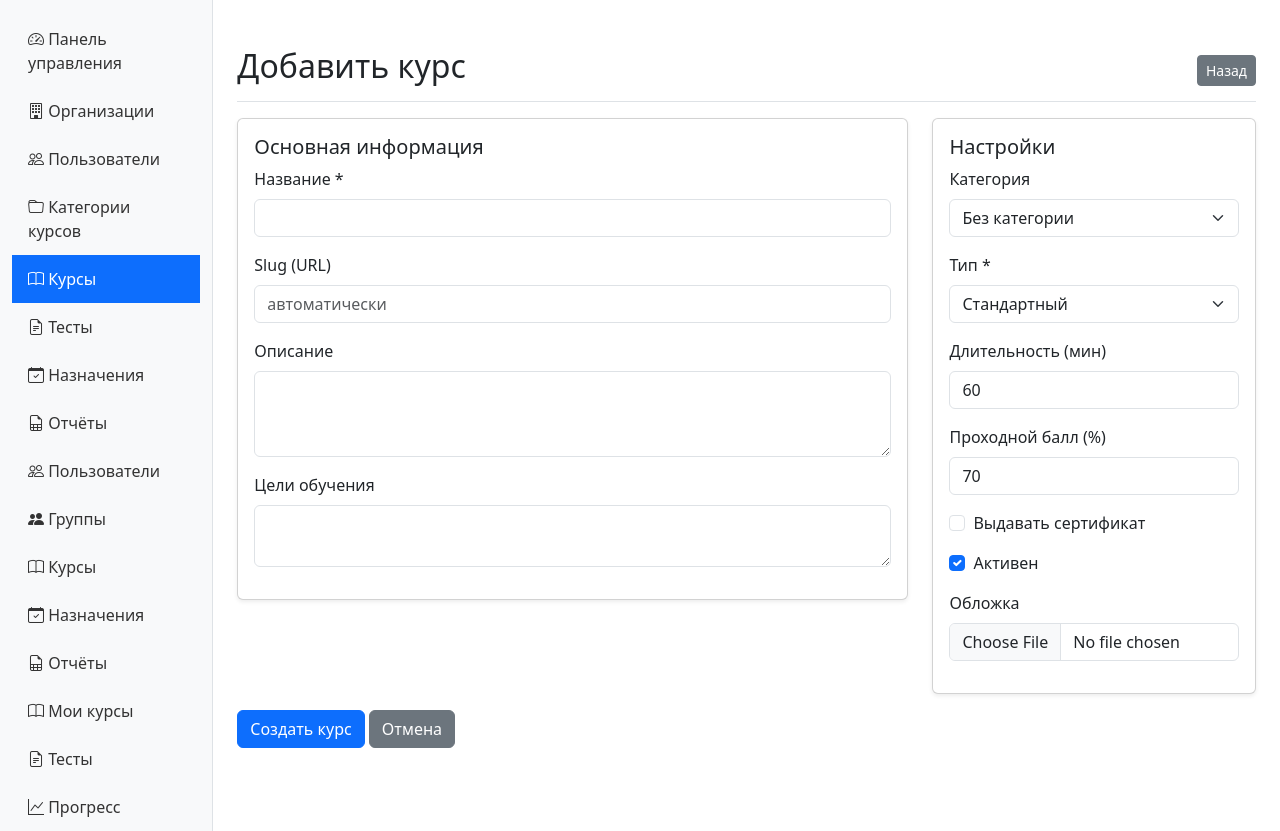
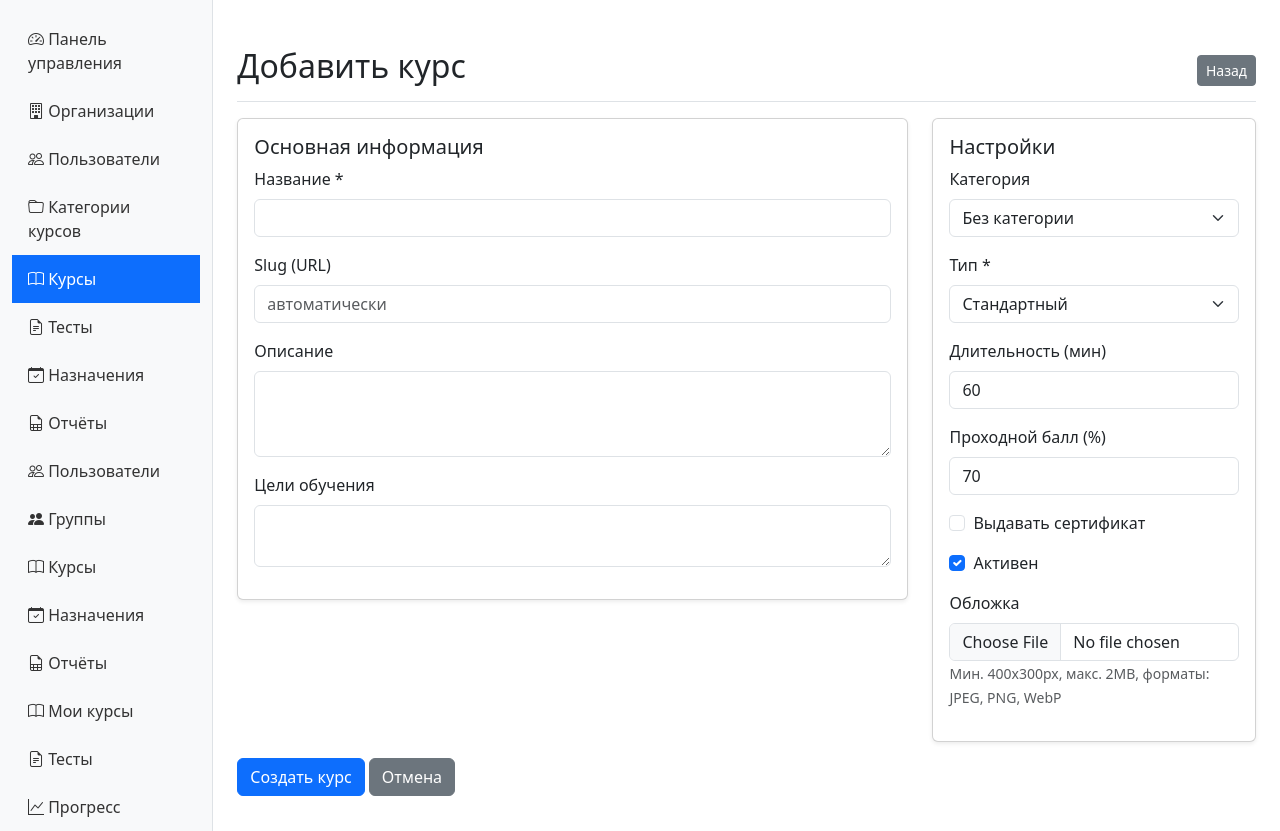
Before and after one commit to mirivlad/loles, a Laravel app: page /admin/courses/create in a window 1280 px wide. Shown: the part 57-888 px from the top of the page. Run offline with Laravel 12, Linux system fonts and the light colour scheme; a user stored in the database is signed in; data comes from the database, SQL or seed files in the repository; data that the repository does not hold is empty.

Commit message:
Feat: Добавлена валидация обложки курса
✅ Минимальные размеры: 400x300px
✅ Максимальный размер: 2MB
✅ Форматы: JPEG, PNG, WebP
✅ Подсказки в формах
✅ Кастомные сообщения об ошибках

Co-authored-by: Qwen-Coder <qwen-coder@alibabacloud.com>

```diff
--- a/app/Http/Controllers/Admin/CourseController.php
+++ b/app/Http/Controllers/Admin/CourseController.php
@@ -64,11 +64,15 @@ class CourseController extends Controller
             'objectives' => 'nullable|string',
             'category_id' => 'nullable|exists:course_categories,id',
             'type' => 'required|in:standard,scorm,h5p',
-            'thumbnail' => 'nullable|image|max:2048',
+            'thumbnail' => 'nullable|image|mimes:jpeg,png,jpg,webp|max:2048|dimensions:min_width=400,min_height=300',
             'duration_minutes' => 'nullable|integer',
             'passing_score' => 'nullable|integer|min:0|max:100',
             'has_certificate' => 'boolean',
             'is_active' => 'boolean',
+        ], [
+            'thumbnail.dimensions' => 'Изображение должно быть не менее 400x300 пикселей. Ваш размер: :width x :height px',
+            'thumbnail.mimes' => 'Допустимые форматы: JPEG, PNG, WebP',
+            'thumbnail.max' => 'Максимальный размер файла: 2MB',
         ]);
 
         $validated['slug'] = $validated['slug'] ?? Str::slug($validated['title']);
@@ -114,11 +118,15 @@ class CourseController extends Controller
             'objectives' => 'nullable|string',
             'category_id' => 'nullable|exists:course_categories,id',
             'type' => 'required|in:standard,scorm,h5p',
-            'thumbnail' => 'nullable|image|max:2048',
+            'thumbnail' => 'nullable|image|mimes:jpeg,png,jpg,webp|max:2048|dimensions:min_width=400,min_height=300',
             'duration_minutes' => 'nullable|integer',
             'passing_score' => 'nullable|integer|min:0|max:100',
             'has_certificate' => 'boolean',
             'is_active' => 'boolean',
+        ], [
+            'thumbnail.dimensions' => 'Изображение должно быть не менее 400x300 пикселей. Ваш размер: :width x :height px',
+            'thumbnail.mimes' => 'Допустимые форматы: JPEG, PNG, WebP',
+            'thumbnail.max' => 'Максимальный размер файла: 2MB',
         ]);
 
         $validated['slug'] = $validated['slug'] ?? Str::slug($validated['title']);
--- a/resources/views/admin/courses/create.blade.php
+++ b/resources/views/admin/courses/create.blade.php
@@ -75,6 +75,7 @@
                                 <div class="mb-3">
                                     <label class="form-label">Обложка</label>
                                     <input type="file" name="thumbnail" class="form-control" accept="image/*">
+                                    <small class="text-muted">Мин. 400x300px, макс. 2MB, форматы: JPEG, PNG, WebP</small>
                                 </div>
                             </div>
                         </div>
--- a/resources/views/admin/courses/edit.blade.php
+++ b/resources/views/admin/courses/edit.blade.php
@@ -72,7 +72,8 @@
                                 <div class="mb-3">
                                     <label class="form-label">Обложка</label>
                                     <input type="file" name="thumbnail" class="form-control" accept="image/*">
-                                    @if($course->thumbnail)<small class="text-muted">Текущая: {{ basename($course->thumbnail) }}</small>@endif
+                                    @if($course->thumbnail)<small class="text-muted d-block">Текущая: {{ basename($course->thumbnail) }}</small>@endif
+                                    <small class="text-muted">Мин. 400x300px, макс. 2MB, форматы: JPEG, PNG, WebP</small>
                                 </div>
                             </div>
                         </div>
```
